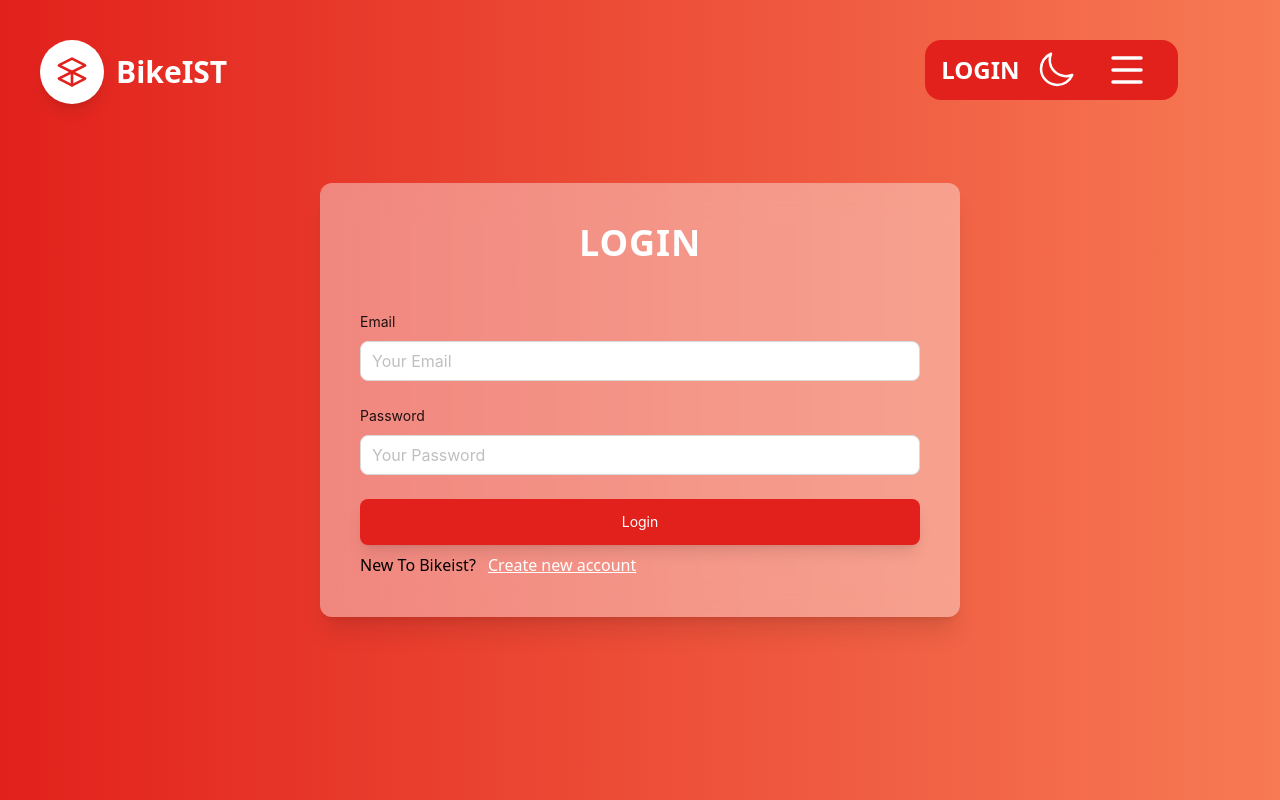
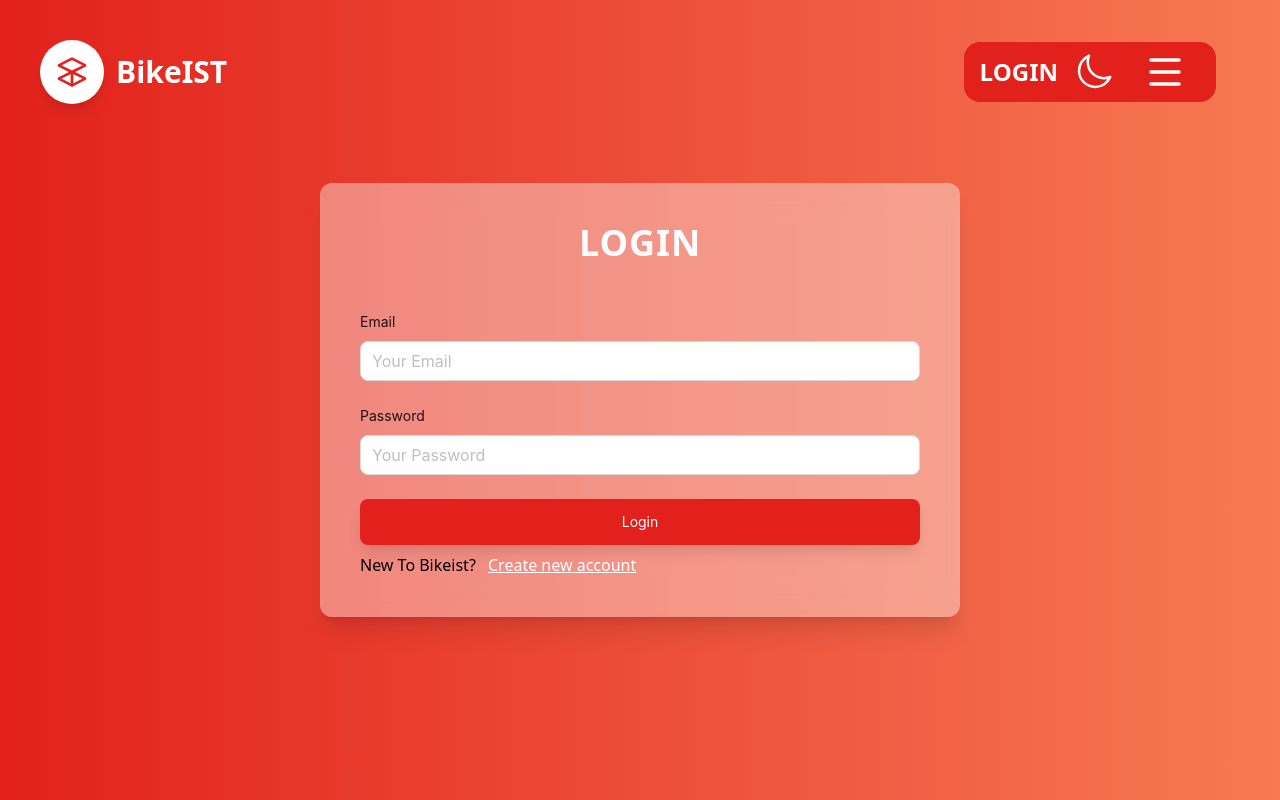
Before and after one commit to golamrabbani93/bikeist, a React (Vite) app: page /login in a window 1280 px wide. Shown: the top 800 px of the page. Built offline with nearby package versions, Linux system fonts and the light colour scheme.

Commit message:
header css error fix

```diff
--- a/src/components/Header/Header.css
+++ b/src/components/Header/Header.css
@@ -8,8 +8,28 @@ svg {
 	z-index: 3;
 }
 .ham {
-	position: fixed;
-	right: 8%;
+	/* position: fixed;*/
+	right: 12%;
+}
+@media screen and (max-width: 1400px) {
+	.ham {
+		right: 5%;
+	}
+}
+@media screen and (max-width: 1600px) {
+	.ham {
+		right: 5%;
+	}
+}
+/* @media screen and (max-width: 2000px) {
+	.ham {
+		right: 5%;
+	}
+} */
+@media screen and (min-width: 2100px) and (max-width: 3800px) {
+	.ham {
+		right: 21%;
+	}
 }
 .ham > svg {
 	-webkit-tap-highlight-color: transparent;
--- a/src/components/Header/Header.tsx
+++ b/src/components/Header/Header.tsx
@@ -23,15 +23,15 @@ const Header = () => {
 	};
 	return (
 		<div className="container relative mx-auto header">
-			<div className="absolute top-10 ">
-				<div className="container mx-auto">
-					<div className="flex flex-col sm:flex-row">
+			<div className="absolute top-10 w-full">
+				<div className="container mx-auto relative">
+					<div className="flex items-center flex-col sm:flex-row">
 						<div className="flex items-center ml-10 z-10 -mt-8 sm:-mt-0">
 							<Link to={'/'}>
 								<Logo />
 							</Link>
 						</div>
-						<div className="ham flex z-50 items-center  bg-primary  md:h-[60px] px-4 rounded-2xl mt-12 sm:mt-0">
+						<div className="ham flex z-50 items-center fixed  bg-primary  md:h-[60px] px-4 rounded-2xl mt-12 sm:mt-0">
 							<div className="cursor-pointer ">
 								{user?.userId ? (
 									<button
--- a/src/pages/Home/FeaturedBike/FeaturedBike.tsx
+++ b/src/pages/Home/FeaturedBike/FeaturedBike.tsx
@@ -23,8 +23,8 @@ const FeaturedBike = () => {
 				</div>
 
 				<div className="">
-					<div className="grid grid-cols-1 md:grid-cols-2 lg:grid-cols-4">
-						{data?.data?.slice(0, 8)?.map((item: TBike) => (
+					<div className="grid grid-cols-1 md:grid-cols-2 lg:grid-cols-3">
+						{data?.data?.slice(0, 6)?.map((item: TBike) => (
 							<Link to={`bikes/${item?._id}`} className="category-item" key={item?._id}>
 								<div className="relative main-banner">
 									<div className="banner-animation relative ">
```
